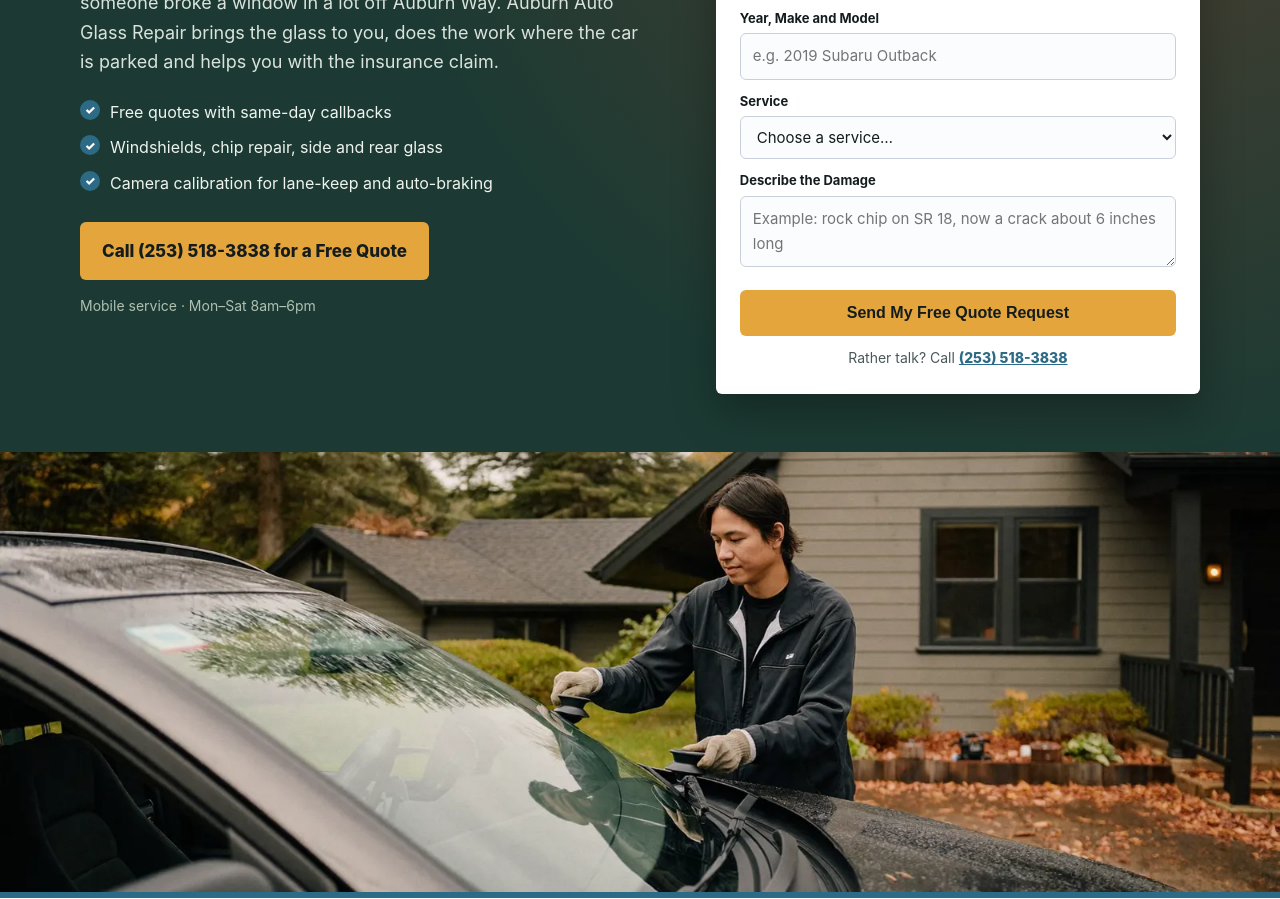
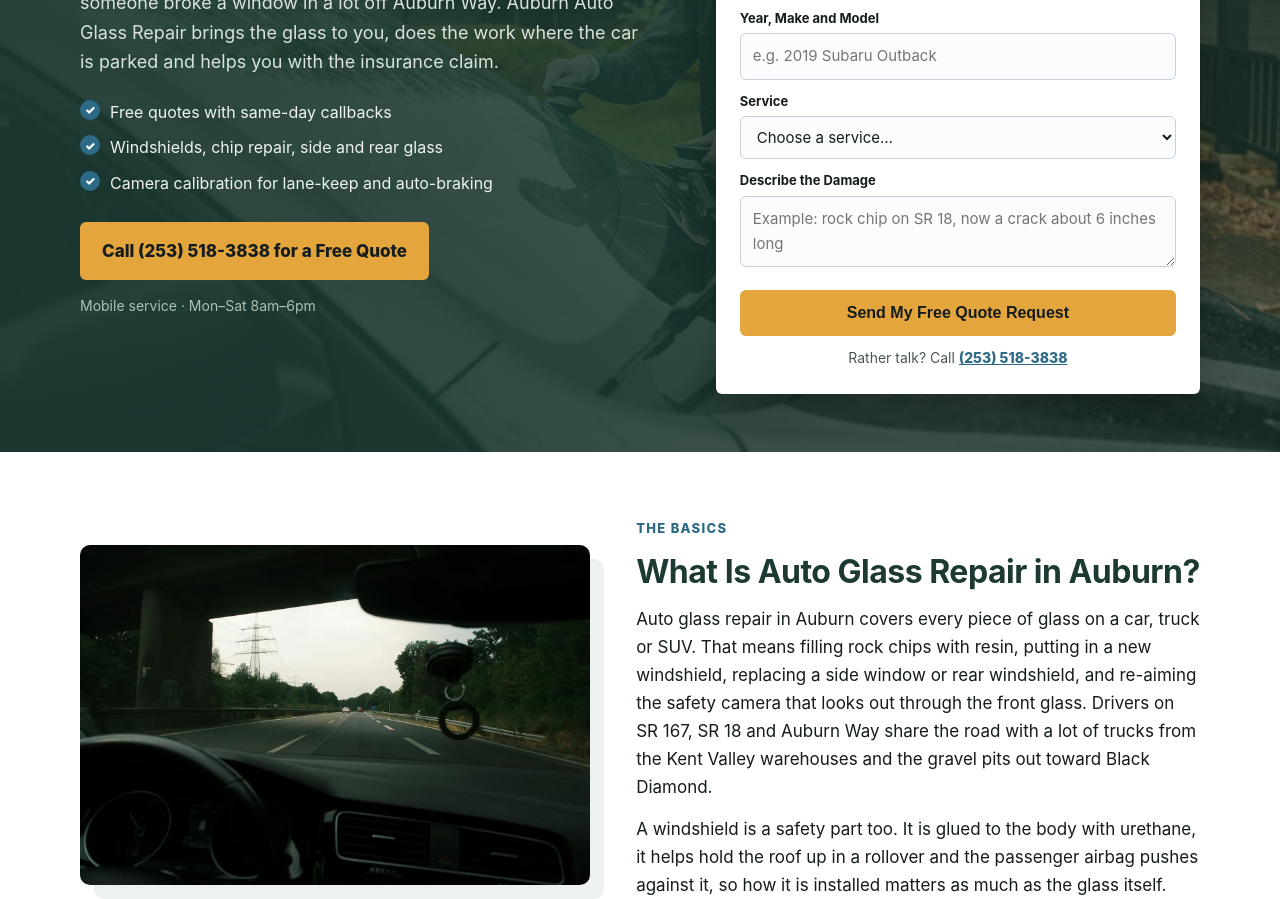
Before and after one commit to iDevRM/auto-glass-repair-auburn, a plain HTML site: page index.html in a window 1280 px wide. Shown: the part 401-1300 px from the top of the page. Drawn offline with Linux system fonts and the light colour scheme.

Commit message:
Home page header: background photo + quote form

```diff
--- a/index.html
+++ b/index.html
@@ -125,7 +125,7 @@
   </div>
 </header>
 <!-- HERO -->
-<section class="hero">
+<section class="hero" style="background:linear-gradient(90deg,rgba(28,58,51,0.93) 0%,rgba(28,58,51,0.84) 50%,rgba(28,58,51,0.62) 100%),url('auburn-windshield-replacement-driveway.webp') center/cover no-repeat;">
   <div class="wrap hero-grid">
     <div>
       <span class="tag">Mobile Auto Glass &middot; Auburn, WA</span>
@@ -154,7 +154,6 @@
     </div>
   </div>
 </section>
-<div class="band"><img src="auburn-windshield-replacement-driveway.webp" alt="Auto glass technician setting a new windshield on an SUV in an Auburn driveway" width="1600" height="900"></div>
 
 <!-- WHAT -->
 <section class="sec alt">
```
